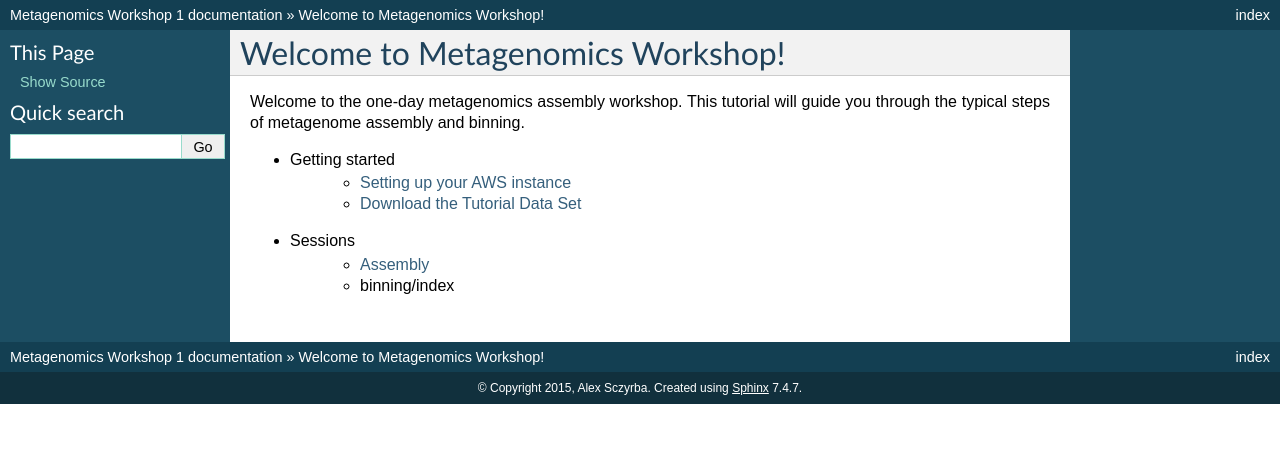
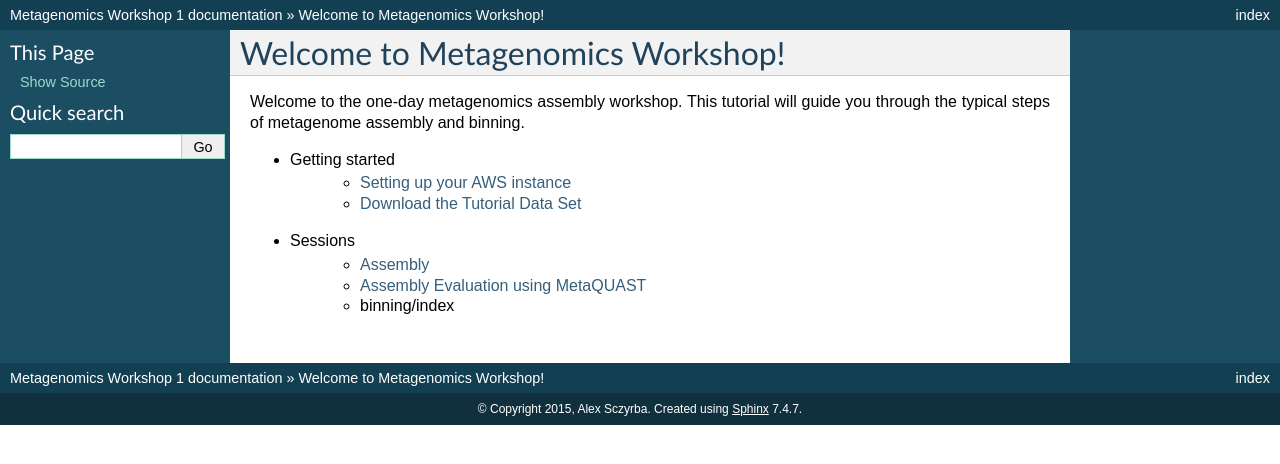
Before and after one commit to metagenomics/metagenomics-workshop, a Sphinx documentation site: the page built from docs/index.rst, in a window 1280 px wide. Shown: the top 464 px of the page. Built offline with Sphinx 7.4.7, drawn with Linux system fonts in a browser that asks for light colours.

Commit message:
added evaluation

```diff
--- a/docs/index.rst
+++ b/docs/index.rst
@@ -14,6 +14,7 @@ typical steps of metagenome assembly and binning.
     * :doc:`data`
 * Sessions
     * :doc:`assembly/index`
+    * :doc:`evaluation/index`
     * :doc:`binning/index`
 
 
```
